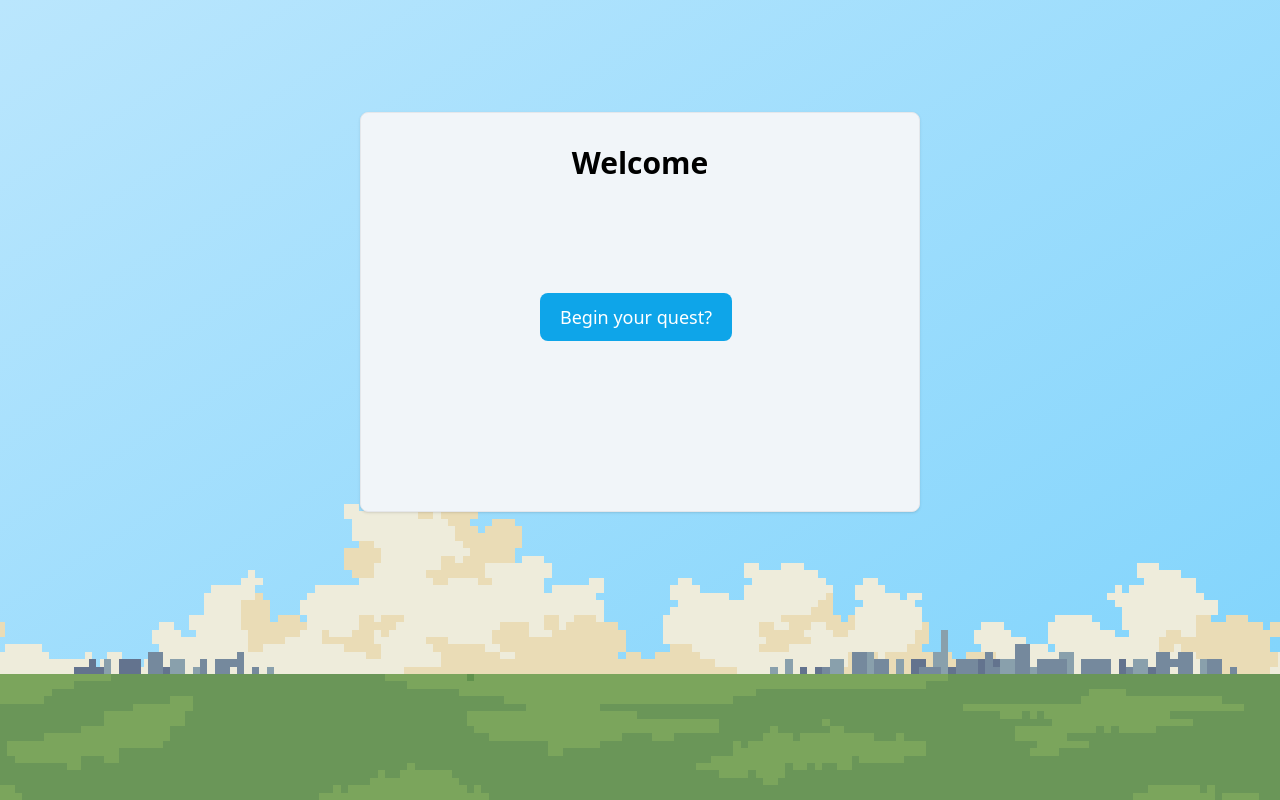
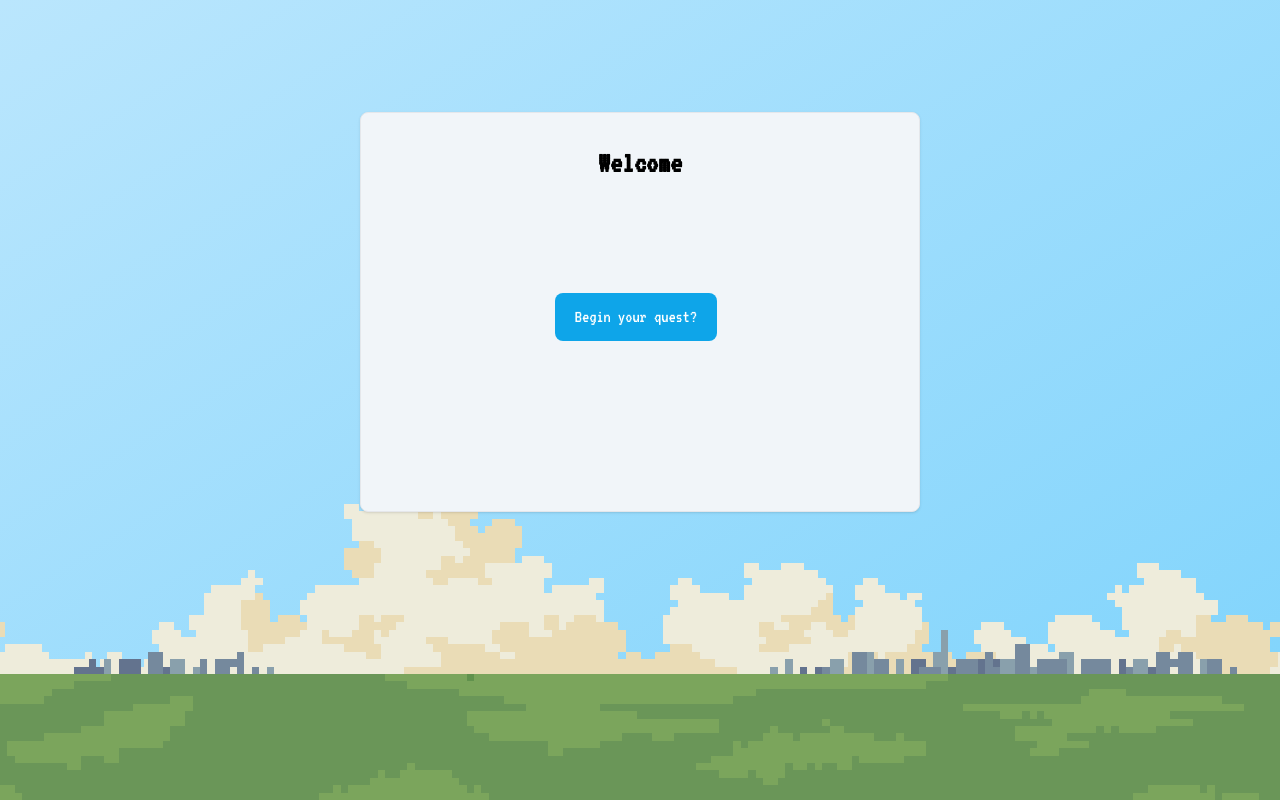
Before and after one commit to jamesfisk/tabquest, a Next.js app: page / in a window 1280 px wide. Built offline with nearby package versions, Linux system fonts and the light colour scheme.

Commit message:
small stuff

```diff
--- a/src/app/page.tsx
+++ b/src/app/page.tsx
@@ -1,5 +1,6 @@
 import Slab from '@/components/slab';
 import { Metadata } from 'next';
+import { VT323 } from 'next/font/google';
 import Link from 'next/link';
 import React from 'react';
 
@@ -7,10 +8,14 @@ export const metadata: Metadata = {
   title: 'Random Encounters',
   description: 'Begin your Quest',
 }
+const vt323 = VT323({
+    weight: '400',
+    subsets: ['latin']
+});
 
 export default function Home() {
   return (
-    <div className="z-10 absolute w-full">
+    <div className={`${vt323.className} z-10 absolute w-full`}>
       <Slab>
         <div className='text-3xl w-full font-semibold text-center'>Welcome</div>
         <div className='w-full pt-28 flex flex-row justify-center'>
--- a/src/components/quiz.tsx
+++ b/src/components/quiz.tsx
@@ -64,7 +64,7 @@ export default function Quiz() {
 
   const renderLoading = () => {
     return (
-        <div className='h-96 flex flex-row justify-center'>
+        <div className='h-80 flex flex-row justify-center'>
             <div className='hero-loading pixel h-full'></div>
       </div>
     );
```
